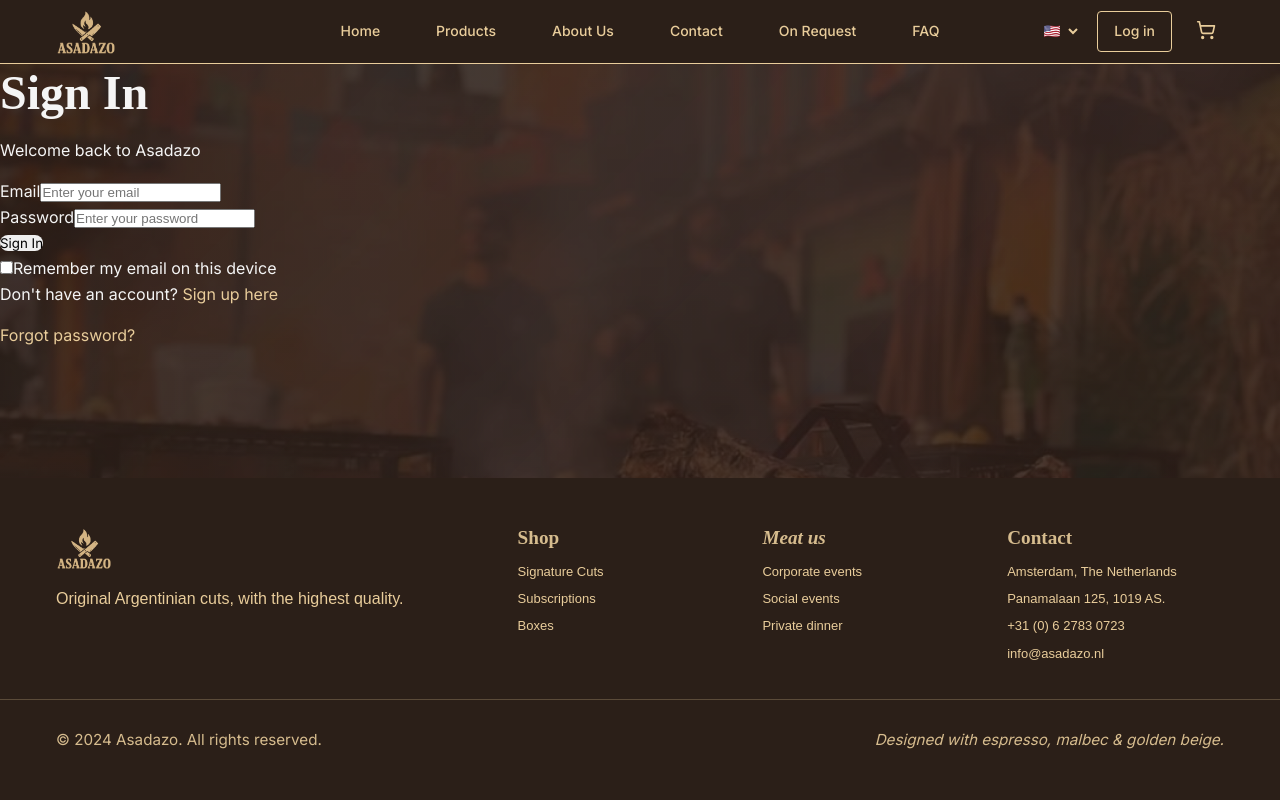
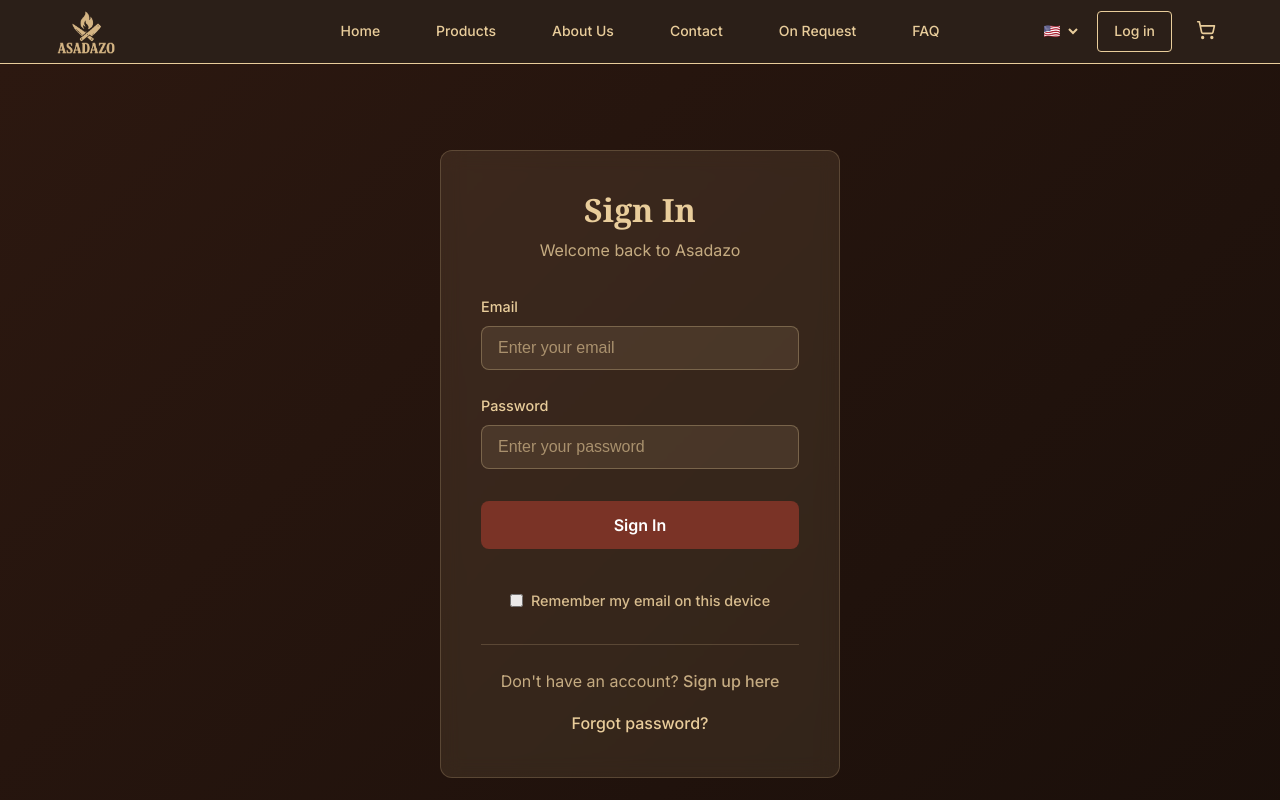
Before and after one commit to Seballemandiv/asadazo-website, a React (Vite) app: page /login in a window 1280 px wide. Shown: the top 800 px of the page. Built offline with nearby package versions, Linux system fonts and the light colour scheme; no server answers; a web font is replaced by a local one.

Commit message:
feat(styling): restore professional login/register page styling and enhanced shopping cart styling with custom scrollbars

```diff
--- a/src/components.css
+++ b/src/components.css
@@ -77,16 +77,41 @@
 
 .cart-modal {
   width: min(1100px, 98%);
-  max-height: 92vh;
-  overflow: hidden;
-  background: rgba(122, 51, 38, 0.1); /* match On Request card tone */
-  border: 1px solid rgba(233, 205, 155, 0.3);
-  border-radius: 16px;
+  max-height: 90vh;
+  overflow: auto;
+  background: rgba(44, 24, 16, 0.25);
+  border: 1px solid rgba(233, 205, 155, 0.2);
+  border-radius: 12px;
+  backdrop-filter: blur(10px);
   box-shadow: 0 20px 60px rgba(0,0,0,0.6);
-  backdrop-filter: blur(10px);
   display: flex;
   flex-direction: column;
-  color: var(--golden-beige); /* ensure text uses brand color, not pure white */
+  color: var(--golden-beige);
+}
+
+/* Custom scrollbar for cart modal */
+.cart-modal::-webkit-scrollbar {
+  width: 8px;
+}
+
+.cart-modal::-webkit-scrollbar-track {
+  background: rgba(233, 205, 155, 0.1);
+  border-radius: 4px;
+}
+
+.cart-modal::-webkit-scrollbar-thumb {
+  background: rgba(233, 205, 155, 0.3);
+  border-radius: 4px;
+}
+
+.cart-modal::-webkit-scrollbar-thumb:hover {
+  background: rgba(233, 205, 155, 0.5);
+}
+
+/* Firefox scrollbar */
+.cart-modal {
+  scrollbar-width: thin;
+  scrollbar-color: rgba(233, 205, 155, 0.3) rgba(233, 205, 155, 0.1);
 }
 
 .cart-header { display: flex; align-items: center; justify-content: space-between; padding: 16px 20px; border-bottom: 1px solid rgba(233,205,155,0.3); }
@@ -147,6 +172,24 @@
   flex: 1;
   max-width: 260px;
 }
+
+.cart-actions {
+  display: flex;
+  justify-content: space-between;
+  align-items: center;
+  gap: 16px;
+  padding: 0;
+  margin-top: auto;
+  border-top: 1px solid rgba(233,205,155,0.2);
+}
+
+.cart-actions .btn-primary,
+.cart-actions .btn-secondary,
+.cart-actions .btn-outline {
+  min-width: 220px;
+  flex: 1;
+  max-width: 260px;
+}
 .btn-primary { background: var(--malbec); color: var(--golden-beige); border: none; padding: 10px 16px; border-radius: 8px; cursor: pointer; }
 .btn-secondary, .btn-outline { background: transparent; color: var(--golden-beige); border: 1px solid var(--golden-beige); padding: 10px 16px; border-radius: 8px; cursor: pointer; }
 .btn-primary:disabled { opacity: 0.5; cursor: not-allowed; }
@@ -1015,6 +1058,316 @@
   .category-filters { flex-direction: column; align-items: center; }
   .category-btn { width: 200px; }
   .footer-bottom { flex-direction: column; text-align: center; }
+}
+
+/* ---------- LOGIN PAGE ---------- */
+.login-page {
+  min-height: 100vh;
+  display: flex;
+  align-items: center;
+  justify-content: center;
+  background: linear-gradient(135deg, #2c1810 0%, #1a0f0a 100%);
+  padding: 2rem 1rem;
+}
+
+.login-container {
+  background: rgba(233, 205, 155, 0.1);
+  border: 1px solid rgba(233, 205, 155, 0.2);
+  border-radius: 12px;
+  padding: 2.5rem;
+  width: 100%;
+  max-width: 400px;
+  backdrop-filter: blur(10px);
+}
+
+.login-header {
+  text-align: center;
+  margin-bottom: 2rem;
+}
+
+.login-header h1 {
+  color: var(--golden-beige);
+  font-size: 2rem;
+  font-weight: 700;
+  margin: 0 0 0.5rem;
+  font-family: 'Georgia', serif;
+}
+
+.login-header p {
+  color: var(--golden-beige);
+  opacity: 0.8;
+  margin: 0;
+  font-size: 1rem;
+}
+
+.login-form {
+  display: flex;
+  flex-direction: column;
+  gap: 1.5rem;
+}
+
+.login-form .form-group {
+  display: flex;
+  flex-direction: column;
+  gap: 0.5rem;
+}
+
+.login-form label {
+  color: var(--golden-beige);
+  font-weight: 500;
+  font-size: 0.9rem;
+}
+
+.login-form input {
+  background: rgba(233, 205, 155, 0.1);
+  border: 1px solid rgba(233, 205, 155, 0.3);
+  border-radius: 8px;
+  padding: 0.75rem 1rem;
+  color: var(--golden-beige);
+  font-size: 1rem;
+  transition: all 0.2s ease;
+}
+
+.login-form input:focus {
+  outline: none;
+  border-color: var(--golden-beige);
+  background: rgba(233, 205, 155, 0.15);
+}
+
+.login-form input::placeholder {
+  color: var(--golden-beige);
+  opacity: 0.6;
+}
+
+.login-btn {
+  background: #7a3326 !important;
+  color: white;
+  border: none;
+  border-radius: 8px;
+  padding: 0.875rem 1.5rem;
+  font-size: 1rem;
+  font-weight: 600;
+  cursor: pointer;
+  transition: all 0.2s ease;
+  margin-top: 0.5rem;
+}
+
+.login-btn:hover {
+  background: #8b3d2e !important;
+  transform: translateY(-1px);
+}
+
+.login-btn:disabled {
+  background: #666 !important;
+  cursor: not-allowed;
+  transform: none;
+}
+
+.login-form .form-group:last-child {
+  display: flex !important;
+  flex-direction: row !important;
+  align-items: center !important;
+  justify-content: center !important;
+  gap: 0.5rem !important;
+  margin-top: 1rem !important;
+}
+
+.login-form .form-group:last-child label {
+  display: flex !important;
+  align-items: center !important;
+  justify-content: center !important;
+  gap: 0.5rem !important;
+  margin: 0 !important;
+  font-size: 0.9rem !important;
+  color: var(--golden-beige) !important;
+  opacity: 0.9 !important;
+}
+
+.login-footer {
+  text-align: center;
+  margin-top: 2rem;
+  padding-top: 1.5rem;
+  border-top: 1px solid rgba(233, 205, 155, 0.2);
+}
+
+.login-footer p {
+  color: var(--golden-beige);
+  margin: 0 0 1rem;
+  opacity: 0.8;
+}
+
+.register-link {
+  color: var(--golden-beige);
+  text-decoration: none;
+  font-weight: 500;
+  transition: opacity 0.2s ease;
+}
+
+.register-link:hover {
+  opacity: 0.8;
+  text-decoration: underline;
+}
+
+.error-message {
+  background: rgba(220, 38, 38, 0.1);
+  border: 1px solid rgba(220, 38, 38, 0.3);
+  color: #fca5a5;
+  padding: 0.75rem 1rem;
+  border-radius: 8px;
+  margin-bottom: 1rem;
+  text-align: center;
+  font-size: 0.9rem;
+}
+
+/* ---------- REGISTER PAGE ---------- */
+.register-page {
+  min-height: 100vh;
+  display: flex;
+  align-items: center;
+  justify-content: center;
+  background: linear-gradient(135deg, #2c1810 0%, #1a0f0a 100%);
+  padding: 2rem 1rem;
+}
+
+.register-container {
+  background: rgba(233, 205, 155, 0.1);
+  border: 1px solid rgba(233, 205, 155, 0.2);
+  border-radius: 12px;
+  padding: 2.5rem;
+  width: 100%;
+  max-width: 400px;
+  backdrop-filter: blur(10px);
+}
+
+.register-header {
+  text-align: center;
+  margin-bottom: 2rem;
+}
+
+.register-header h1 {
+  color: var(--golden-beige);
+  font-size: 2rem;
+  font-weight: 700;
+  margin: 0 0 0.5rem;
+  font-family: 'Georgia', serif;
+}
+
+.register-header p {
+  color: var(--golden-beige);
+  opacity: 0.8;
+  margin: 0;
+  font-size: 1rem;
+}
+
+.register-form {
+  display: flex;
+  flex-direction: column;
+  gap: 1.5rem;
+}
+
+.register-form .form-group {
+  display: flex;
+  flex-direction: column;
+  gap: 0.5rem;
+}
+
+.register-form label {
+  color: var(--golden-beige);
+  font-weight: 500;
+  font-size: 0.9rem;
+}
+
+.register-form input {
+  background: rgba(233, 205, 155, 0.1);
+  border: 1px solid rgba(233, 205, 155, 0.3);
+  border-radius: 8px;
+  padding: 0.75rem 1rem;
+  color: var(--golden-beige);
+  font-size: 1rem;
+  transition: all 0.2s ease;
+}
+
+.register-form input:focus {
+  outline: none;
+  border-color: var(--golden-beige);
+  background: rgba(233, 205, 155, 0.15);
+}
+
+.register-form input::placeholder {
+  color: var(--golden-beige);
+  opacity: 0.6;
+}
+
+.register-btn {
+  background: #7a3326 !important;
+  color: white;
+  border: none;
+  border-radius: 8px;
+  padding: 0.875rem 1.5rem;
+  font-size: 1rem;
+  font-weight: 600;
+  cursor: pointer;
+  transition: all 0.2s ease;
+  margin-top: 0.5rem;
+}
+
+.register-btn:hover {
+  background: #8b3d2e !important;
+  transform: translateY(-1px);
+}
+
+.register-btn:disabled {
+  background: #666 !important;
+  cursor: not-allowed;
+  transform: none;
+}
+
+.register-footer {
+  text-align: center;
+  margin-top: 2rem;
+  padding-top: 1.5rem;
+  border-top: 1px solid rgba(233, 205, 155, 0.2);
+}
+
+.register-footer p {
+  color: var(--golden-beige);
+  margin: 0 0 1rem;
+  opacity: 0.8;
+}
+
+.success-overlay {
+  position: fixed;
+  top: 0;
+  left: 0;
+  right: 0;
+  bottom: 0;
+  background: rgba(0, 0, 0, 0.8);
+  display: flex;
+  align-items: center;
+  justify-content: center;
+  z-index: 1000;
+}
+
+.success-message {
+  background: rgba(233, 205, 155, 0.1);
+  border: 1px solid rgba(233, 205, 155, 0.2);
+  border-radius: 12px;
+  padding: 2rem;
+  text-align: center;
+  max-width: 400px;
+  margin: 1rem;
+}
+
+.success-message h2 {
+  color: var(--golden-beige);
+  margin: 0 0 1rem;
+  font-size: 1.5rem;
+}
+
+.success-message p {
+  color: var(--golden-beige);
+  opacity: 0.8;
+  margin: 0;
 }
 
 /* ---------- MEDIA LINKS (centered) ---------- */
```
